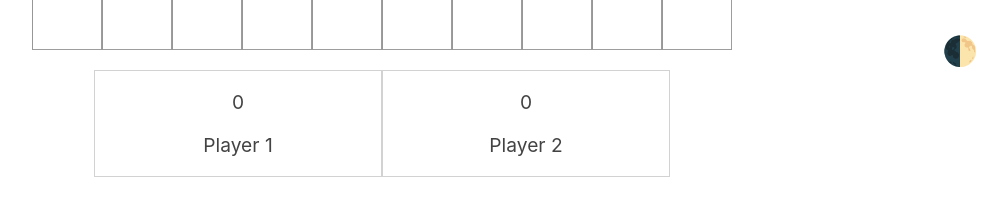
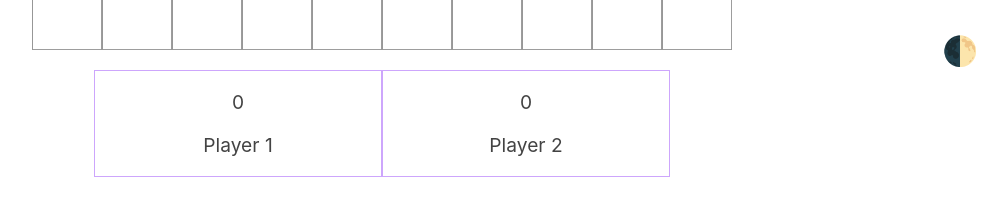
Before and after one commit to istudyatuni/sea-battle, a React (Create React App) app in the folder web/: page / in a window 1280 px wide. Shown: the part 688-888 px from the top of the page, without its empty margins (258-1265 px from the left). Built offline with nearby package versions, Linux system fonts and the light colour scheme.

Commit message:
Change color

```diff
--- a/web/src/components/App/App.css
+++ b/web/src/components/App/App.css
@@ -25,6 +25,7 @@ button, input {
   margin: 1em;
 
   background-color: var(--main-bg-color);
+  border-color: var(--border-color);
   color: var(--text-color);
 }
 
--- a/web/src/index.css
+++ b/web/src/index.css
@@ -1,6 +1,6 @@
 :root {
   --text-color: #434343;
-  --border-color: #d2d2d2;
+  --border-color: #CDA6FC;/*#d2d2d2;*/
   --main-bg-color: #fff;
   --action-bg-color: #F0EEEE;
   --hover-bg-color: #f0eeee;
```
